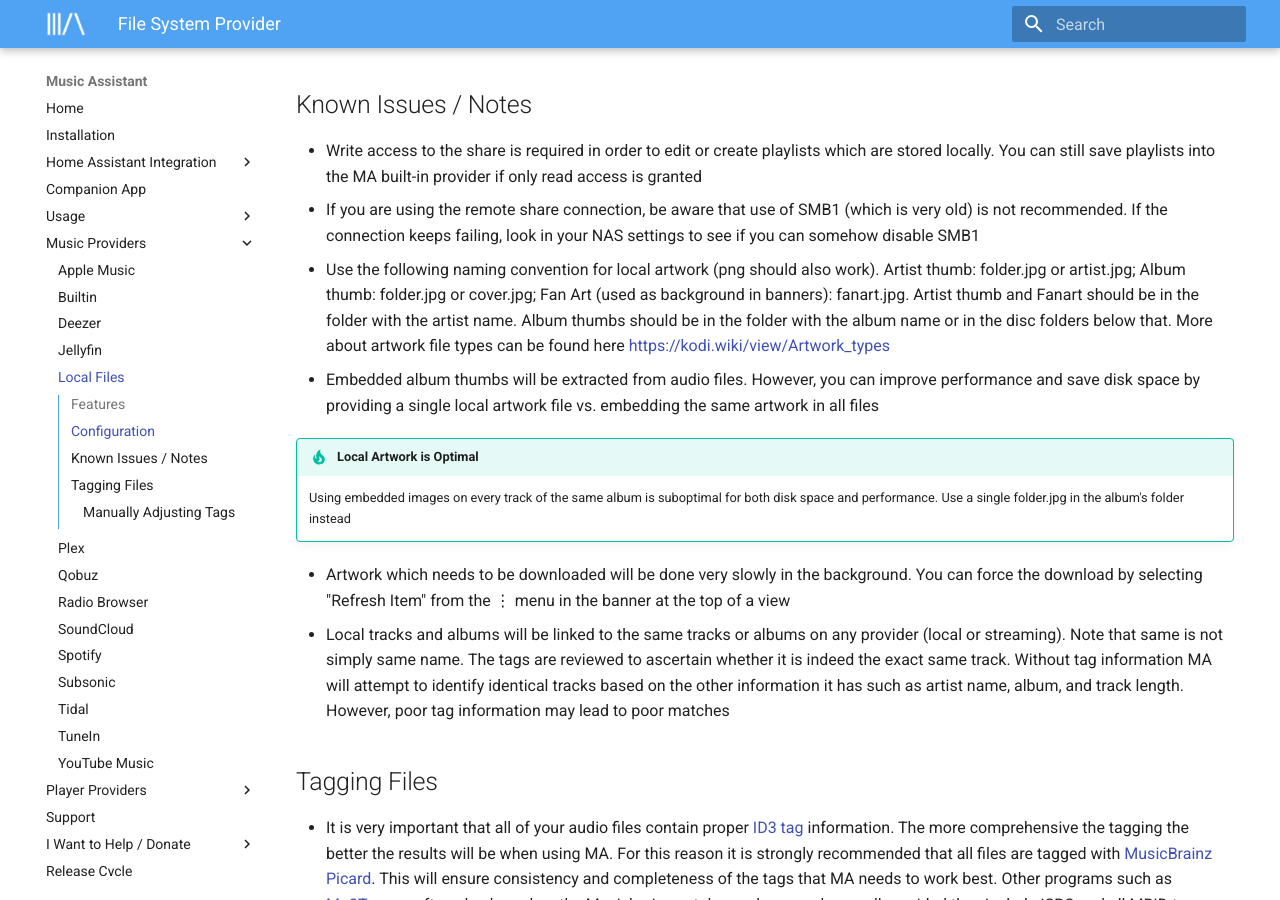
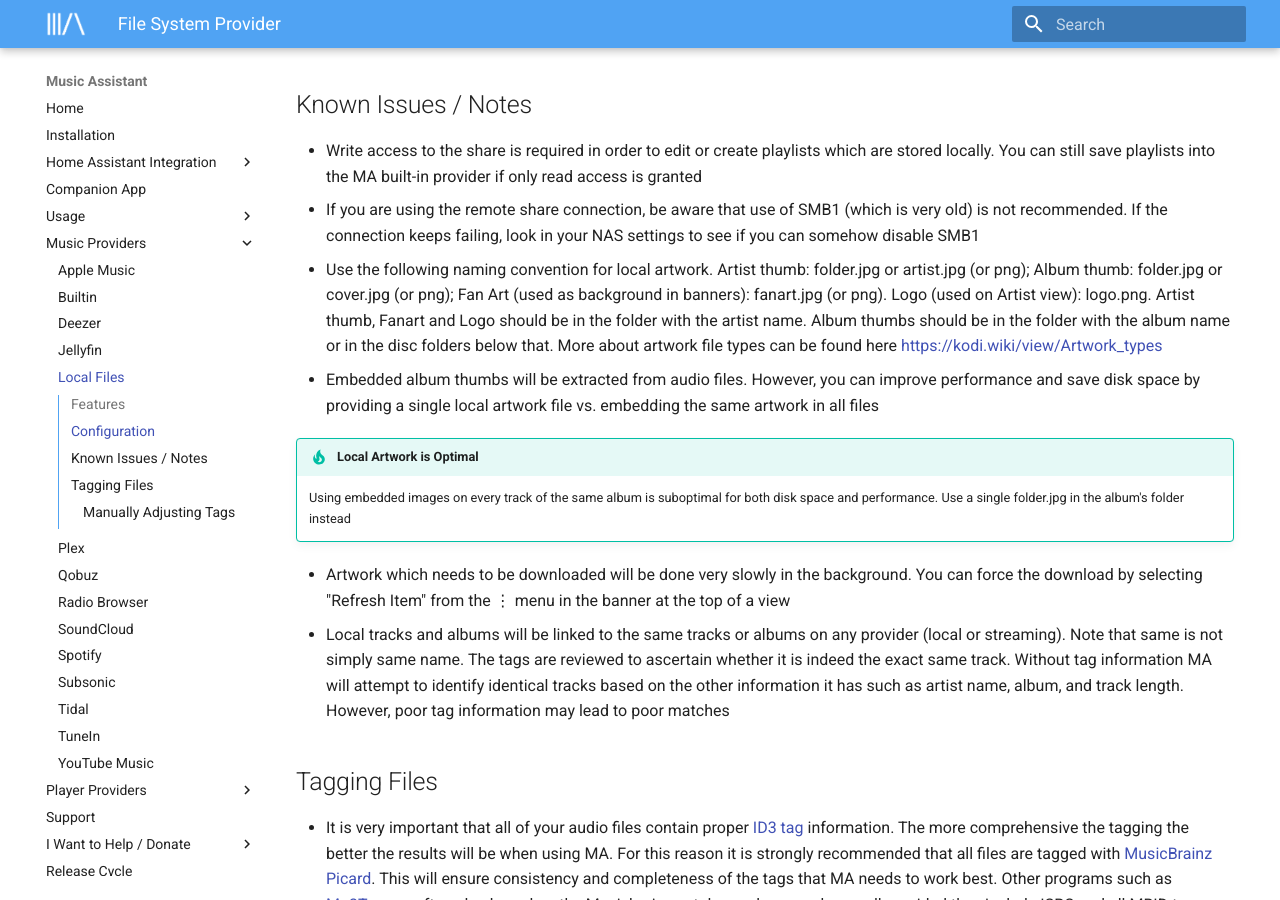
Before and after one commit to pwbriggs/music-assistant.github.io, an MkDocs documentation site: the page built from docs/music-providers/filesystem.md, in a window 1280 px wide and 900 px high, scrolled down 1084 px. Built offline with MkDocs 1.6.1 and Material for MkDocs 9.7.7, drawn with Linux system fonts in a browser that asks for light colours.

Commit message:
Add info about logos

```diff
--- a/docs/music-providers/filesystem.md
+++ b/docs/music-providers/filesystem.md
@@ -35,9 +35,8 @@
 
 - Write access to the share is required in order to edit or create playlists which are stored locally. You can still save playlists into the MA built-in provider if only read access is granted
 - If you are using the remote share connection, be aware that use of SMB1 (which is very old) is not recommended. If the connection keeps failing, look in your NAS settings to see if you can somehow disable SMB1
-- Use the following naming convention for local artwork (png should also work). Artist thumb: folder.jpg or artist.jpg; Album thumb: folder.jpg or cover.jpg; Fan Art (used as background in banners): fanart.jpg. Artist thumb and Fanart should be in the folder with the artist name. Album thumbs should be in the folder with the album name or in the disc folders below that. More about artwork file types can be found here https://kodi.wiki/view/Artwork_types
+- Use the following naming convention for local artwork. Artist thumb: folder.jpg or artist.jpg (or png); Album thumb: folder.jpg or cover.jpg (or png); Fan Art (used as background in banners): fanart.jpg (or png). Logo (used on Artist view): logo.png. Artist thumb, Fanart and Logo should be in the folder with the artist name. Album thumbs should be in the folder with the album name or in the disc folders below that. More about artwork file types can be found here https://kodi.wiki/view/Artwork_types
 - Embedded album thumbs will be extracted from audio files. However, you can improve performance and save disk space by providing a single local artwork file vs. embedding the same artwork in all files
-
 
 !!! tip "Local Artwork is Optimal"
     Using embedded images on every track of the same album is suboptimal for both disk space and performance. Use a single folder.jpg in the album's folder instead
```
